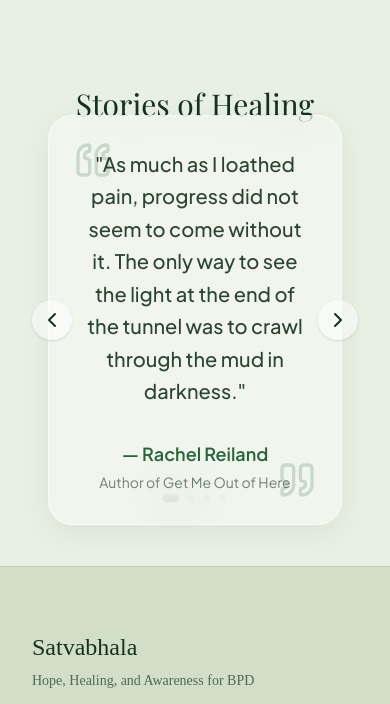
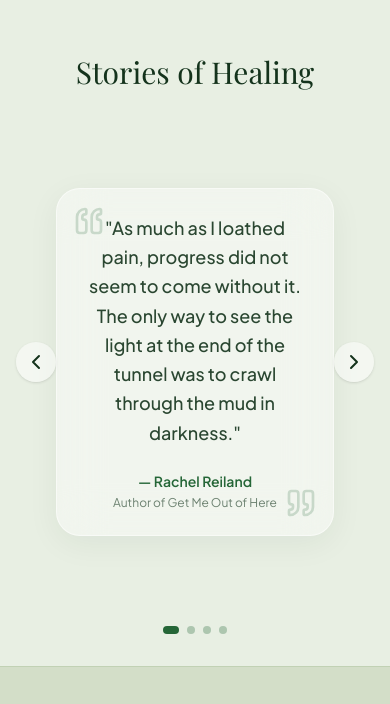
Before and after one commit to Aaxhirrr/Satvabhala-Foundation, a Next.js app: page / in a window 390 px wide. Shown: the part 1600-2304 px from the top of the page. Built offline with nearby package versions, Linux system fonts and the light colour scheme.

Commit message:
Fix mobile responsive overlap for stories component

```diff
--- a/components/HealingStories.tsx
+++ b/components/HealingStories.tsx
@@ -70,14 +70,14 @@ export const HealingStories = () => {
     }
 
     return (
-        <section className="w-full py-24 px-8 relative overflow-hidden bg-transparent">
+        <section className="w-full py-16 md:py-24 px-4 md:px-8 relative overflow-hidden bg-transparent">
             <div className="max-w-4xl mx-auto flex flex-col items-center">
 
-                <h3 className="text-3xl md:text-4xl font-serif text-foreground mb-12 text-center" style={{ fontFamily: "Playfair Display, serif" }}>
+                <h3 className="text-3xl md:text-4xl font-serif text-foreground mb-8 md:mb-12 text-center" style={{ fontFamily: "Playfair Display, serif" }}>
                     Stories of Healing
                 </h3>
 
-                <div className="relative w-full min-h-[300px] flex items-center justify-center">
+                <div className="relative w-full min-h-[480px] sm:min-h-[400px] md:min-h-[300px] flex items-center justify-center">
                     <AnimatePresence initial={false} custom={direction} mode="wait">
                         <motion.div
                             key={currentIndex}
@@ -90,24 +90,24 @@ export const HealingStories = () => {
                                 x: { type: "spring", stiffness: 300, damping: 30 },
                                 opacity: { duration: 0.4 }
                             }}
-                            className="absolute w-full px-4 md:px-16"
+                            className="absolute w-full px-10 md:px-16"
                         >
-                            <div className="bg-white/40 backdrop-blur-xl border border-white/50 shadow-[0_8px_32px_0_rgba(20,51,28,0.06)] rounded-3xl p-8 md:p-12 relative">
-                                <Quote className="absolute top-6 left-6 w-10 h-10 text-primary/20 rotate-180" />
-                                <blockquote className="relative z-10 text-center">
-                                    <p className="text-xl md:text-2xl leading-relaxed text-foreground/90 font-medium mb-8">
+                            <div className="bg-white/40 backdrop-blur-xl border border-white/50 shadow-[0_8px_32px_0_rgba(20,51,28,0.06)] rounded-3xl p-6 md:p-12 relative mx-auto w-full max-w-[95vw]">
+                                <Quote className="absolute top-4 left-4 md:top-6 md:left-6 w-8 h-8 md:w-10 md:h-10 text-primary/20 rotate-180" />
+                                <blockquote className="relative z-10 text-center px-1 md:px-4">
+                                    <p className="text-lg md:text-2xl leading-relaxed text-foreground/90 font-medium mb-6 md:mb-8">
                                         "{quotes[currentIndex].text}"
                                     </p>
                                     <footer className="flex flex-col items-center gap-1">
-                                        <cite className="not-italic font-semibold text-primary">
+                                        <cite className="not-italic font-semibold text-primary text-sm md:text-base">
                                             — {quotes[currentIndex].author}
                                         </cite>
-                                        <span className="text-sm text-foreground/60">
+                                        <span className="text-xs md:text-sm text-foreground/60 text-center">
                                             {quotes[currentIndex].source}
                                         </span>
                                     </footer>
                                 </blockquote>
-                                <Quote className="absolute bottom-6 right-6 w-10 h-10 text-primary/20" />
+                                <Quote className="absolute bottom-4 right-4 md:bottom-6 md:right-6 w-8 h-8 md:w-10 md:h-10 text-primary/20" />
                             </div>
                         </motion.div>
                     </AnimatePresence>
```
